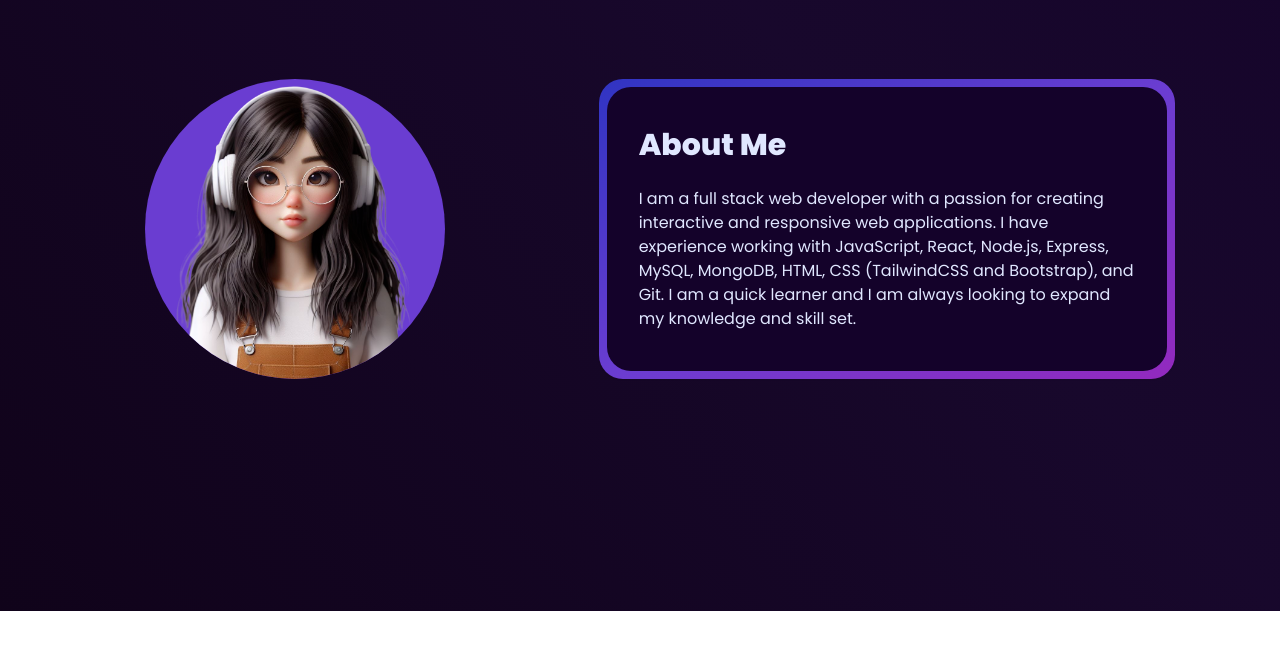
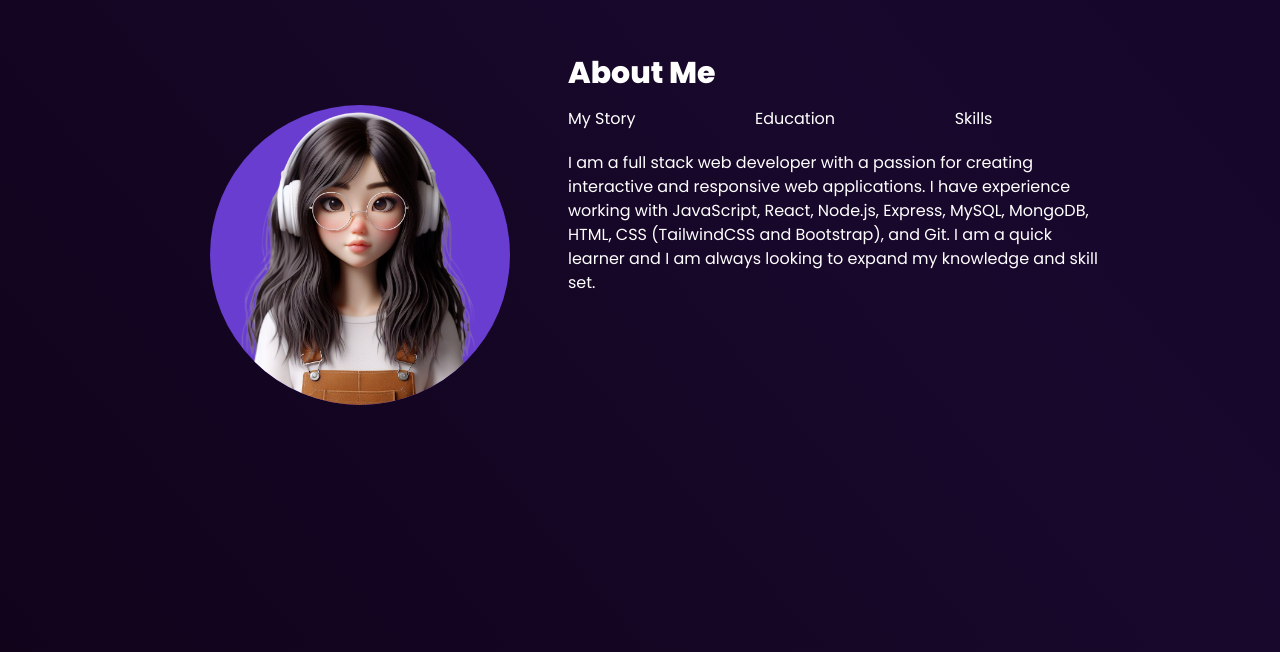
Before and after one commit to encarnac/portfolio, a React (Vite) app: page / in a window 1280 px wide. Shown: the part 841-1493 px from the top of the page. Before the commit the page ends 1452 px from the top, so only its background shows below. Built offline with nearby package versions, Linux system fonts and the light colour scheme.

Commit message:
Created new layout for AboutSection with tabs

```diff
--- a/src/components/AboutSection.jsx
+++ b/src/components/AboutSection.jsx
@@ -10,46 +10,50 @@ const motionVariants = (direction) => {
 
 const AboutSection = ({ setSelectedPage }) => {
   return (
-    <div id="about" className="mb-48 grid grid-cols-1 gap-x-0 md:grid-cols-12">
-      <div className="order-last col-span-5 place-self-center md:order-first">
     <motion.div
       initial="hidden"
       whileInView="visible"
-          viewport={{ once: true, amount: 0.5 }}
+      viewport={{ once: false, amount: 0.5 }}
       transition={{ type: "tween", duration: 0.5 }}
       variants={motionVariants("right")}
     >
-          <div className="relative h-[250px] w-[250px] overflow-clip rounded-full bg-[#ad99db] dark:bg-[#6a3dd1] lg:h-[300px] lg:w-[300px]">
+      <div
+        id="about"
+        className="md:grid-rows-8 mb-48 grid grid-flow-row grid-cols-1 items-stretch justify-items-center gap-x-0 gap-y-4 md:grid-cols-12 md:justify-items-stretch md:px-28"
+      >
+        <div className="px-2 md:col-span-7 md:row-span-1">
+          <h1 className="text-2xl font-extrabold dark:text-white md:text-3xl">
+            About Me
+          </h1>
+        </div>
+
+        <div className="md:row-span-8 order-last place-self-center md:order-first md:col-span-5">
+          <div className="h-fill relative max-w-[300px] overflow-clip rounded-full bg-[#ad99db] dark:bg-[#6a3dd1]">
             <img src={AboutPhoto} />
           </div>
-        </motion.div>{" "}
         </div>
-      <div className="col-span-7">
-        <motion.div
-          initial="hidden"
-          whileInView="visible"
-          viewport={{ once: true, amount: 0.5 }}
-          transition={{ type: "tween", duration: 0.5 }}
-          variants={motionVariants("left")}
-        >
-          <div className="m-1 mb-6 max-w-xl basis-1/2 place-self-center rounded-3xl bg-gradient-to-br from-[#68A3EB] to-[#F38BBB] px-1 py-1 text-center shadow-sm dark:from-[#3034C2] dark:via-[#6A3DD1] dark:to-[#9329BE] md:mx-6 lg:mx-12 lg:my-6 lg:text-left">
-            <div className="h-fit rounded-3xl bg-[#d7cfdc] px-4 py-8 text-[#57545c] dark:bg-[#14022A] dark:text-indigo-100 lg:m-1 lg:px-8 lg:py-10">
-              <h1 className="mb-6 text-2xl font-extrabold md:text-3xl">
-                About Me
-              </h1>
-              <p className="text-sm lg:text-base">
+        <div className="md:row-span-7 place-self-stretch px-2 dark:text-white md:col-span-7">
+          <div className="mb-4 flex flex-row justify-start">
+            <button className="mr-1 grow pb-1 hover:border-b-2 hover:border-b-[#3034C2] md:text-start">
+              My Story
+            </button>
+            <button className="mr-1 grow pb-1 hover:border-b-2 hover:border-b-[#3034C2] md:text-start">
+              Education
+            </button>
+            <button className="mr-1 grow pb-1 hover:border-b-2 hover:border-b-[#3034C2] md:text-start">
+              Skills
+            </button>
+          </div>
+          <p className="mt-2 text-sm lg:text-base">
             I am a full stack web developer with a passion for creating
             interactive and responsive web applications. I have experience
-                working with JavaScript, React, Node.js, Express, MySQL,
-                MongoDB, HTML, CSS (TailwindCSS and Bootstrap), and Git. I am a
-                quick learner and I am always looking to expand my knowledge and
-                skill set.
+            working with JavaScript, React, Node.js, Express, MySQL, MongoDB,
+            HTML, CSS (TailwindCSS and Bootstrap), and Git. I am a quick learner
+            and I am always looking to expand my knowledge and skill set.
           </p>
         </div>
       </div>
     </motion.div>
-      </div>
-    </div>
   );
 };
 
```
Lines whose indentation alone changed are shown as unchanged.
